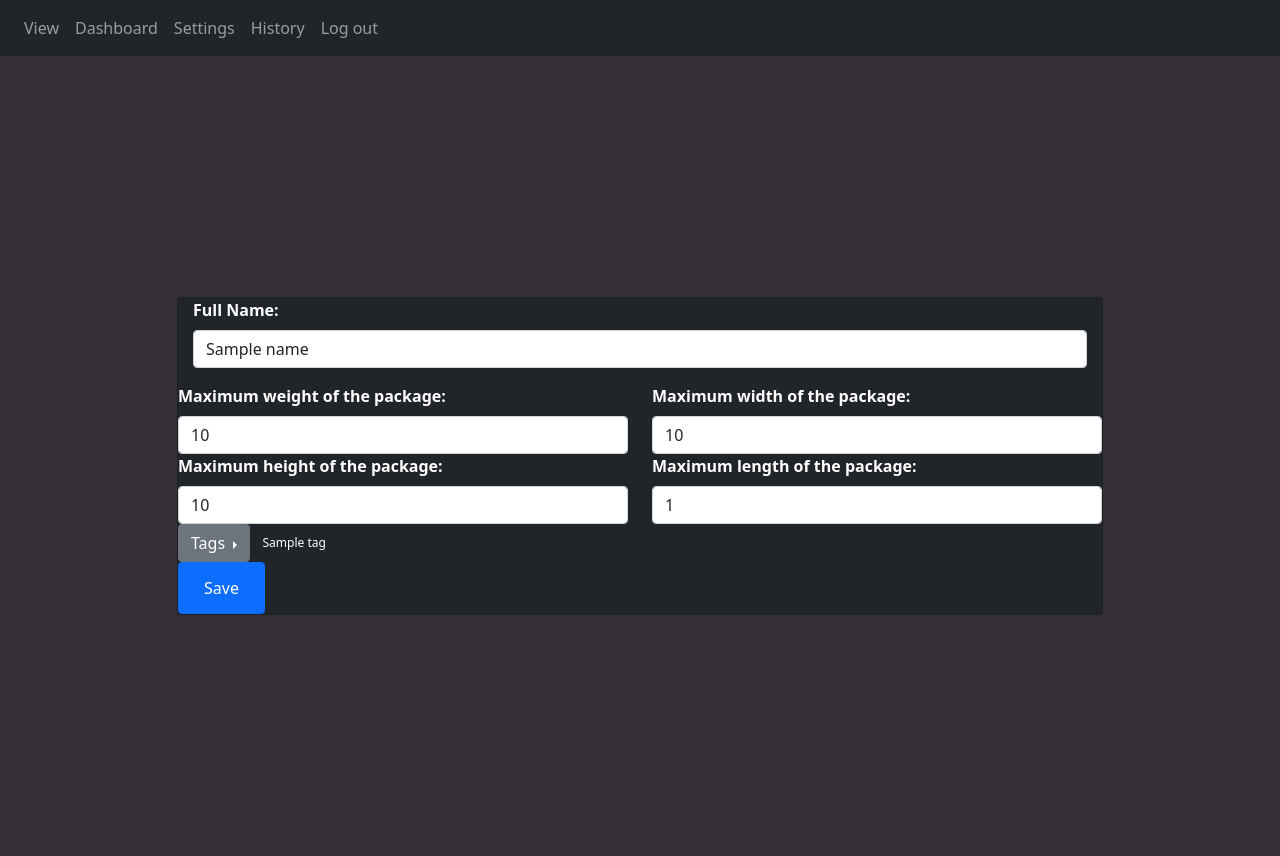
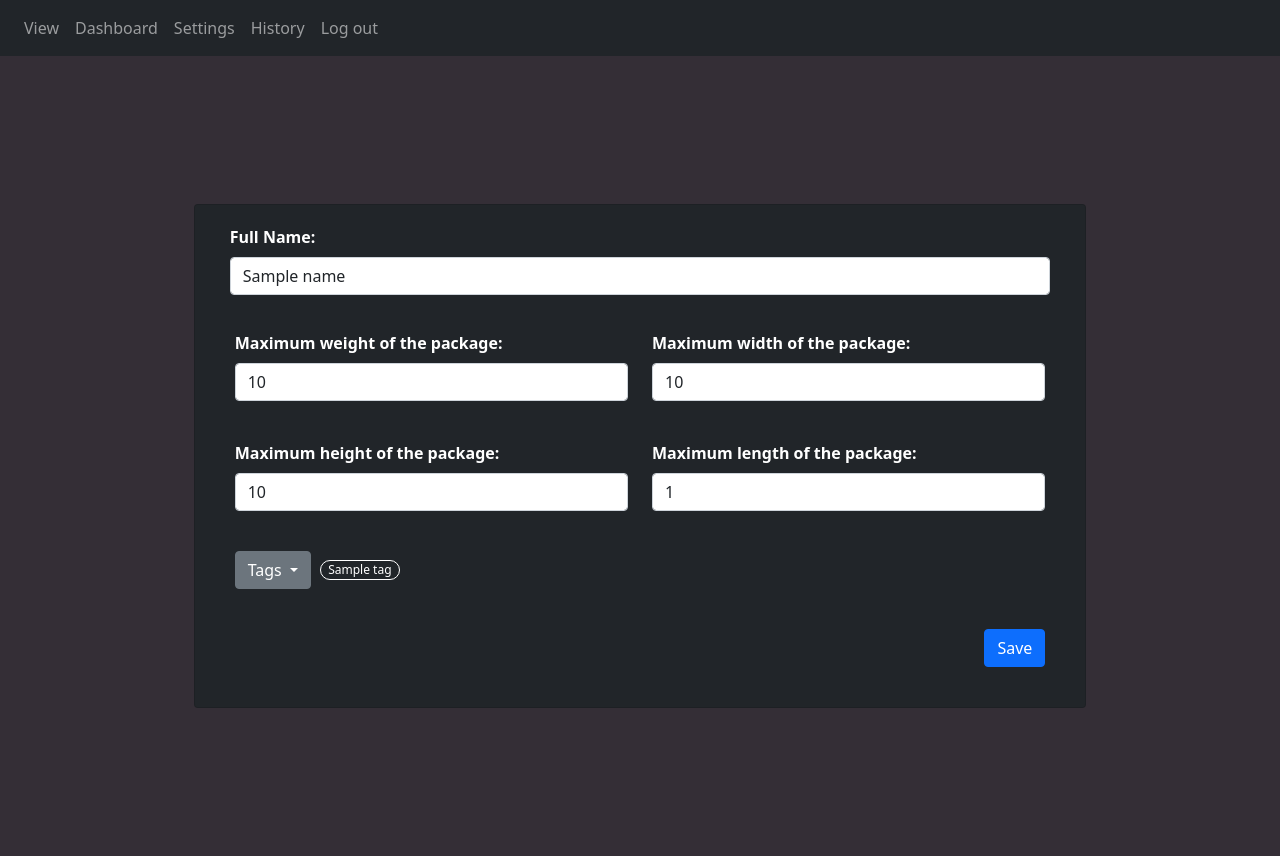
Before and after one commit to uber-summer-practice-sofia-2021/courier-management-backend, a Flask app: template src/flaskr/templates/user/settings.html in a window 1280 px wide. Run offline with Flask 2, Linux system fonts and the light colour scheme; the template is opened without the code that fills it: most values are stand-ins (such as "Sample title", 1, 10 or a date in 2020); some libraries are stand-ins or nearby versions.

Commit message:
Arranged settings page somewhat

```diff
--- a/src/flaskr/static/css/settings_style.css
+++ b/src/flaskr/static/css/settings_style.css
@@ -1,8 +1,3 @@
-html,
-body {
-  width: 100%;
-  height: 100%;
-}
 
 body {
   background: #342e36;
@@ -20,20 +15,48 @@ label {
 }
 
 #tags-container {
-  width: auto;
+  width: fit-content;
   height: 150px;
   overflow-x: hidden;
   overflow-y: auto;
   text-align: center;
   padding: 20px;
+  position: absolute;
+  inset: auto auto 0px 0px;
+  margin: 0px;
+  transform: translate(74px);
+  border: 1px solid white;
+  border-radius: 0.5em;
+  z-index: 99;
 }
 
 .tag-label {
-  display: inline-block;
+  display: inline-flex;
   padding: 0 7px;
+  margin: 2px 5px;
   font-size: 12px;
   font-weight: 500;
   line-height: 18px;
-  border: 1px solid transparent;
+  border: 1px solid;
   border-radius: 2em;
 }
+
+.card, .row{
+  padding: 20px;
+  z-index: 0;
+}
+
+.tags-list {
+  max-width: 200px;
+}
+
+.tag {
+  position: relative;
+  border-collapse: collapse;
+  border: 1px solid whitesmoke;
+  cursor: pointer;
+}
+
+.see-through {
+  pointer-events: none;
+}
--- a/src/flaskr/static/css/style.css
+++ b/src/flaskr/static/css/style.css
@@ -3,7 +3,7 @@
     box-sizing: border-box
 }
 
-body {
+html, body {
     z-index: -1;
     padding: 0;
     margin: 0
--- a/src/flaskr/static/js/tags.js
+++ b/src/flaskr/static/js/tags.js
@@ -10,7 +10,7 @@ function filterTags(courier_tags, available_tags) {
 
     for (let n = 0; n < available_tags.length; n++) {
         dummy = document.createElement("div")
-        dummy.innerHTML = `<div class="tag dropdown-item checkbox" role="checkbox" aria-checked="false"><svg aria-hidden="true" height="16" width="16" class="octicon octicon-check see-through"> <path class="see-through" style="visibility: hidden" fill="#FFFFFF" fill-rule="evenodd" d="M13.78 4.22a.75.75 0 010 1.06l-7.25 7.25a.75.75 0 01-1.06 0L2.22 9.28a.75.75 0 011.06-1.06L6 10.94l6.72-6.72a.75.75 0 011.06 0z"></path> </svg> <input hidden class="see-through" type="checkbox" name="tag-checkbox" value="${available_tags[n]}"><label class="see-through">${available_tags[n]}</label> </div>`;
+        dummy.innerHTML = `<div class="tag dropdown-item checkbox" role="checkbox" aria-checked="false"><svg aria-hidden="true" height="16" width="16" class="octicon octicon-check see-through"><path class="see-through" style="visibility: hidden" fill="#FFFFFF" fill-rule="evenodd" d="M13.78 4.22a.75.75 0 010 1.06l-7.25 7.25a.75.75 0 01-1.06 0L2.22 9.28a.75.75 0 011.06-1.06L6 10.94l6.72-6.72a.75.75 0 011.06 0z"></path></svg><input hidden class="see-through" type="checkbox" name="tag-checkbox" value="${available_tags[n]}"><span class="see-through user-select-none">${available_tags[n]}</span></div>`;
 
         dummy.firstChild.setAttribute("aria-checked", `${courier_tags.includes(available_tags[n])}`);
         dummy.firstChild.children[1].checked = courier_tags.includes(available_tags[n]);
--- a/src/flaskr/templates/user/settings.html
+++ b/src/flaskr/templates/user/settings.html
@@ -44,8 +44,9 @@
                             </div>
                         </div>
 
+                        <div class="row">
                             <div class="from-group">
-                            <div class="btn-group dropend">
+                                <div class="btn-group dropdown">
                                     <button type="button" class="btn btn-secondary dropdown-toggle"
                                         data-bs-toggle="dropdown" data-bs-auto-close="outside" aria-expanded="false"
                                         onclick="filterTags({{tags}}, {{available_tags}});">
@@ -58,18 +59,20 @@
                                         </div>
                                     </div>
                                 </div>
-                            <div class="d-inline-flex flex-wrap">
+                                <div class="d-inline-flex flex-wrap tags-list">
                                     {% for tag in tags %}
-                                <div class="tag-label"
-                                    style="--label-r:215;--label-g:58;--label-b:74;--label-h:353;--label-s:66;--label-l:53;">
+                                    <div class="tag-label">
                                         <span class="css-truncate css-truncate-target width-fit">{{tag}}</span>
                                     </div>
                                     {% endfor %}
                                 </div>
                             </div>
+                        </div>
 
-                        <div class="d-inline-flex btn btn-primary justify-content-center">
+                        <div class="row pe-none">
+                            <div class="d-inline-flex justify-content-end">
                                 <input class="btn btn-primary" type="submit" value="Save" />
+                            </div>
                         </div>
                     </form>
                 </div>
--- a/src/flaskr/user/utils.py
+++ b/src/flaskr/user/utils.py
@@ -1,6 +1,4 @@
 from datetime import datetime
-
-from werkzeug.utils import redirect
 from flaskr.producer import Producer
 from flaskr.database.models import *
 from flask import current_app
```
Also changed, not shown: src/flaskr/database/server.db. Lines whose indentation alone changed are shown as unchanged.
